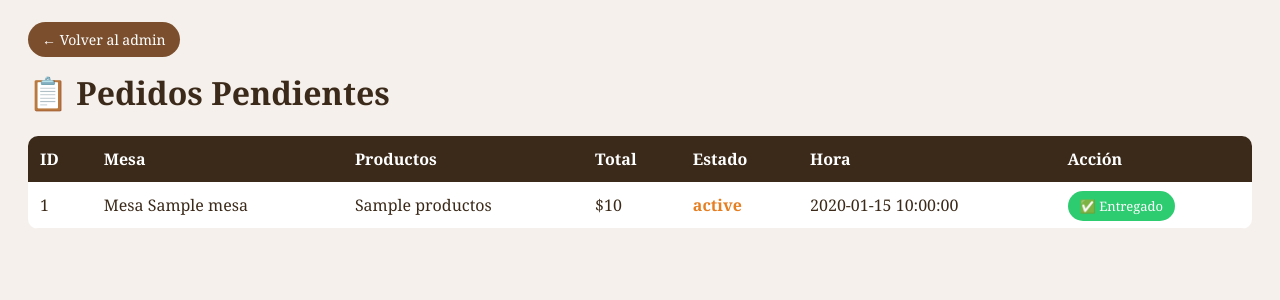
After one commit to ismaelsantillan279/caf--bar-men-mi-primer-repositorio-, a Flask app: page /admin/pedidos in a window 1280 px wide. The commit adds this page. Shown: the top 300 px of the page. Run offline with Flask 3, Linux system fonts and the light colour scheme; the visitor is signed in with stand-in values (Sample User, id 1); a database or web service that is not in the repository returns one stand-in record (values such as "Sample title"); some libraries are stand-ins or nearby versions.

Commit message:
agregado facturacion y pedidos

```diff
--- a/app.py
+++ b/app.py
@@ -28,6 +28,29 @@ def index():
             categorias[categoria] = []
         categorias[categoria].append({"nombre": nombre, "precio": precio})
     return render_template("index.html", categorias=categorias)
+
+@app.route("/confirmar", methods=["POST"])
+def confirmar():
+    print("LLEGÓ A CONFIRMAR")
+    mesa = request.form.get("mesa", "0")
+    productos = request.form.get("productos")
+    total = int(request.form.get("total"))
+    database.guardar_pedido(mesa, productos, total)
+    return render_template("factura.html", mesa=mesa, productos=productos, total=total)
+
+@app.route("/admin/pedidos")
+def pedidos():
+    if not session.get("admin"):
+        return redirect(url_for("login"))
+    pedidos = database.obtener_pedidos()
+    return render_template("pedidos.html", pedidos=pedidos)
+
+@app.route("/admin/pedidos/entregar/<int:id>")
+def entregar(id):
+    if not session.get("admin"):
+        return redirect(url_for("login"))
+    database.marcar_entregado(id)
+    return redirect(url_for("pedidos"))
 
 @app.route("/admin")
 def admin():
--- a/database.py
+++ b/database.py
@@ -81,5 +81,45 @@ def obtener_producto_por_id(id):
     con.close()
     return producto
 
+def crear_tabla_pedidos():
+    con = conectar()
+    cursor = con.cursor()
+    cursor.execute("""
+                   CREATE TABLE IF NOT EXISTS pedidos (
+                   id SERIAL PRIMARY KEY,
+                   mesa INTEGER NOT NULL,
+                   productos TEXT NOT NULL,
+                   total INTEGER NOT NULL,
+                   estado TEXT DEFAULT 'pendiente',
+                   fecha TIMESTAMP DEFAULT CURRENT_TIMESTAMP
+                   )""")
+    con.commit()
+    con.close()
+
+def guardar_pedido(mesa, productos, total):
+    con = conectar()
+    cursor = con.cursor()
+    cursor.execute(
+        "INSERT INTO pedidos (mesa, productos, total) VALUES (%s, %s, %s)", (mesa, productos, total)
+    )
+    con.commit()
+    con.close()
+
+def obtener_pedidos():
+    con = conectar()
+    cursor = con.cursor()
+    cursor.execute("SELECT id, mesa, productos, total, estado, fecha FROM pedidos WHERE estado='pendiente' ORDER BY fecha")
+    pedidos = cursor.fetchall()
+    con.close()
+    return pedidos
+
+def marcar_entregado(id):
+    con = conectar()
+    cursor = con.cursor()
+    cursor.execute("UPDATE pedidos SET estado='entregado' WHERE id=%s", (id,))
+    con.commit()
+    con.close()
+
 crear_tabla()
 insertar_productos_iniciales()
+crear_tabla_pedidos()
--- a/templates/admin.html
+++ b/templates/admin.html
@@ -23,6 +23,7 @@
 <body>
     <a href="/" class="btn-volver">← Volver al menú</a>
     <h1>⚙️ Panel de Administración</h1>
+    <a href="/admin/pedidos" class="btn-volver" style="margin-left:10px;">📋 Ver pedidos</a>
     <a href="/logout" class="btn-volver" style="background:#c0392b;">🔒 Cerrar sesión</a>
 
     <!-- FORMULARIO PARA AGREGAR PRODUCTO -->
--- /dev/null
+++ b/templates/pedidos.html
@@ -0,0 +1,51 @@
+<!DOCTYPE html>
+<html lang="es">
+<head>
+    <meta charset="UTF-8">
+    <title>Pedidos - Admin</title>
+    <style>
+        body { font-family: Georgia, serif; background: #f5f0eb; color: #3b2a1a; padding: 20px; }
+        h1 { color: #3b2a1a; }
+        table { width: 100%; border-collapse: collapse; background: white; border-radius: 10px; overflow: hidden; }
+        th { background: #3b2a1a; color: white; padding: 12px; text-align: left; }
+        td { padding: 12px; border-bottom: 1px solid #f5f0eb; }
+        .btn-volver { background: #7b4f2e; color: white; text-decoration: none; padding: 8px 14px; border-radius: 20px; font-size: 14px; }
+        .btn-verde { background: #2ecc71; color: white; text-decoration: none; padding: 6px 12px; border-radius: 20px; font-size: 13px; }
+        .pendiente { color: #e67e22; font-weight: bold; }
+    </style>
+</head>
+<body>
+    <a href="/admin" class="btn-volver">← Volver al admin</a>
+    <h1>📋 Pedidos Pendientes</h1>
+
+    {% if pedidos %}
+    <table>
+        <tr>
+            <th>ID</th>
+            <th>Mesa</th>
+            <th>Productos</th>
+            <th>Total</th>
+            <th>Estado</th>
+            <th>Hora</th>
+            <th>Acción</th>
+        </tr>
+        {% for pedido in pedidos %}
+        <tr>
+            <td>{{ pedido[0] }}</td>
+            <td>Mesa {{ pedido[1] }}</td>
+            <td>{{ pedido[2] }}</td>
+            <td>${{ pedido[3] }}</td>
+            <td class="pendiente">{{ pedido[4] }}</td>
+            <td>{{ pedido[5] }}</td>
+            <td>
+                <a href="/admin/pedidos/entregar/{{ pedido[0] }}" class="btn-verde">✅ Entregado</a>
+            </td>
+        </tr>
+        {% endfor %}
+    </table>
+    {% else %}
+    <p>No hay pedidos pendientes.</p>
+    {% endif %}
+
+</body>
+</html>
```
Also changed, not shown: templates/factura.html (added, +42 -0 lines), templates/index.html (+37 -1 lines).
